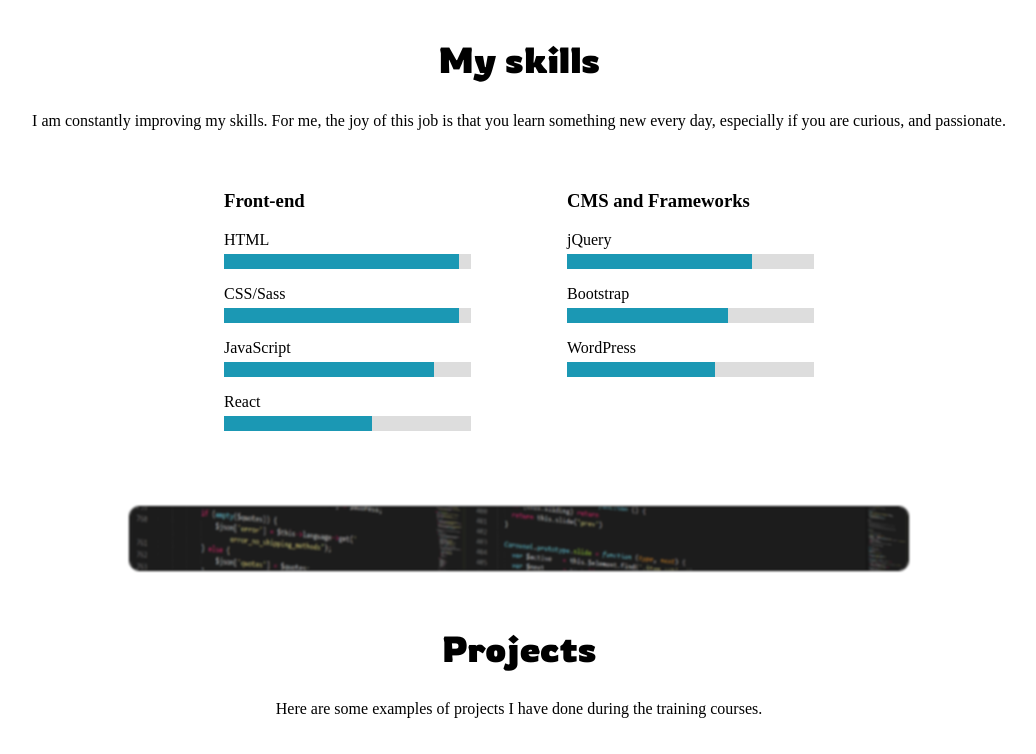
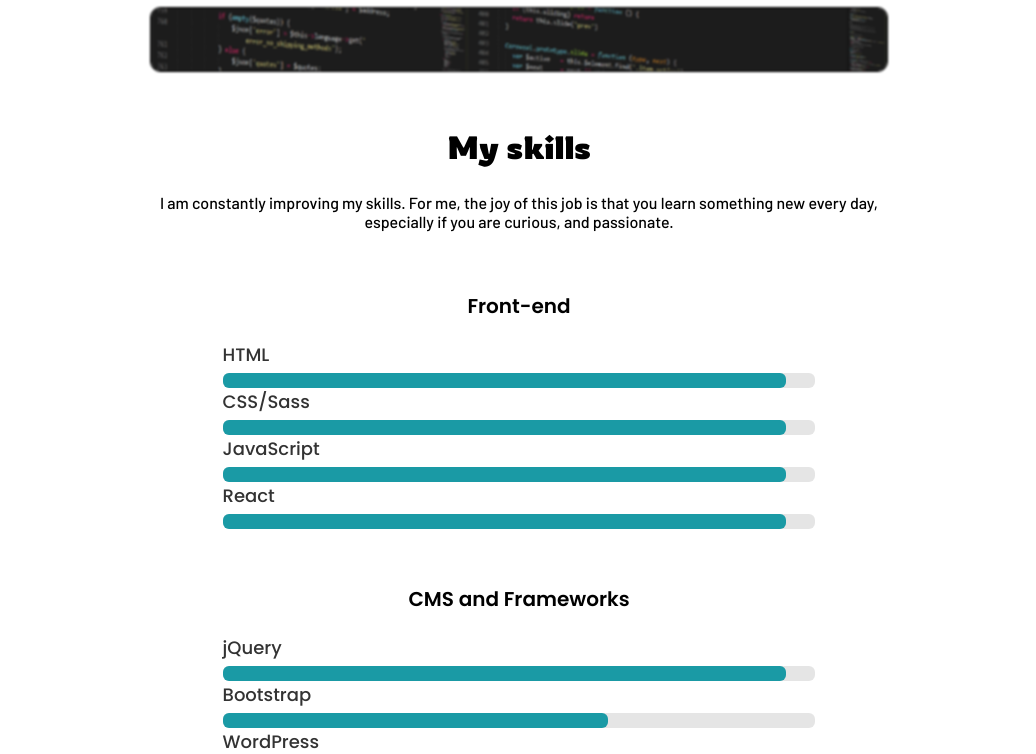
Before and after one commit to IvyWF/Portfolio, a website: page index.html in a window 1280 px wide. Shown: the part 1290-2044 px from the top of the page, without its empty margins (121-1157 px from the left). Drawn offline with Linux system fonts and the light colour scheme.

Commit message:
Animation added

```diff
--- a/index.html
+++ b/index.html
@@ -10,6 +10,8 @@
     <link href="https://fonts.googleapis.com/css2?family=Barlow:wght@500&display=swap" rel="stylesheet">
     <link href="https://fonts.googleapis.com/css2?family=Caveat:wght@600&display=swap" rel="stylesheet">
     <link href="https://fonts.googleapis.com/css2?family=Rowdies:wght@700&display=swap" rel="stylesheet">
+    <link href="https://fonts.googleapis.com/css2?family=Poppins:wght@200;300;400;500;600&display=swap" rel="stylesheet">
+    <link href="https://fonts.googleapis.com/css2?family=Raleway&display=swap" rel="stylesheet">
     <title>Portfolio - Junior Web Developer - Wenfei Xu</title>
 </head>
 
@@ -46,12 +48,15 @@
                 <p class="presentation__text">
                     Hello! My name is Wenfei Xu, Junior Web Developer.<br>
                     After several years of work experience, I decided to move towards a field for which I discovered a passion: programming, more particularly the front-end development.<br>
-                    I have been following training courses on OpenClassrooms, the 1st European platform of online training, which allowed me to learn different programming languages, such as <strong>HTML5, CSS3, JavaScript, and React</strong> as well as their use through various practical cases.<br>
-
+                    I have been following training courses on OpenClassrooms, the 1st European platform of online training, which allowed me to learn different programming languages, such as <strong style="color: #4070f4;">HTML5, CSS3, JavaScript, and React</strong> as well as their use through various practical cases.
+                    <br>
+                    <br>
                     <a href="#projects"><i class="fa-solid fa-arrow-right"></i><i class="fa-solid fa-arrow-right"></i><strong> To see my work...</strong></a>
                 </p>
             </div>
         </section>
+
+
 
         <section id="skills">
             <div class="skills__heading-image">
@@ -60,65 +65,84 @@
             <div class="skills__heading">
                 <h2>My skills</h2>
                 <p>
-                    I am constantly improving my skills. For me, the joy of this job is that you learn something new every day, especially if you are curious, and passionate.
+                    I am constantly improving my skills. For me, the joy of this job is that you learn something new every day,<br>
+                    especially if you are curious, and passionate.
                 </p>
             </div>
 
-            <div class="skills-lists">
-                <div class="skills-list skills-list-1">
-                    <h3 class="">Front-end</h3>
+            <div class="skills__list">
+                <div class="listFT">
+                    <h3>Front-end</h3>
+                    <div class="skill-box">
+                        <span class="title">HTML</span>
 
-                    <div class="skill">
-                        <p class="skill__name">HTML</p>
-                        <div class="skill__container">
-                            <div class="skill-bar"></div>
+                        <div class="skill-bar">
+                            <span class="skill-per">
+                                <!--<span class="tooltip">95%</span>-->
+                            </span>
                         </div>
                     </div>
 
-                    <div class="skill">
-                        <p class="skill__name">CSS/Sass</p>
-                        <div class="skill__container">
-                            <div class="skill-bar"></div>
+                    <div class="skill-box">
+                        <span class="title">CSS/Sass</span>
+
+                        <div class="skill-bar">
+                            <span class="skill-per">
+                                <!--<span class="tooltip">95%</span>-->
+                            </span>
                         </div>
                     </div>
 
-                    <div class="skill">
-                        <p class="skill__name">JavaScript</p>
-                         <div class="skill__container">
-                            <div class="skill-bar skill-bar__1"></div>
+                    <div class="skill-box">
+                        <span class="title">JavaScript</span>
+
+                        <div class="skill-bar">
+                            <span class="skill-per">
+                                <!--<span class="tooltip">85%</span>-->
+                            </span>
                         </div>
                     </div>
 
-                    <div class="skill">
-                        <p class="skill__name">React</p>
-                        <div class="skill__container">
-                            <div class="skill-bar skill-bar__2"></div>
+                    <div class="skill-box">
+                        <span class="title">React</span>
+
+                        <div class="skill-bar">
+                            <span class="skill-per">
+                                <!--<span class="tooltip">50%</span>-->
+                            </span>
                         </div>
                     </div>
                 </div>
 
+                <div>
+                    <h3>CMS and Frameworks</h3>
+                    <div class="skill-box">
+                        <span class="title">jQuery</span>
 
-                <div class="skills-list skills-list-2">
-                    <h3 class="">CMS and Frameworks</h3>
-
-                    <div class="skill">
-                        <p class="skill__name">jQuery</p>
-                        <div class="skill__container">
-                            <div class="skill-bar skill-bar__3"></div>
+                        <div class="skill-bar">
+                            <span class="skill-per">
+                                <!--<span class="tooltip">70%</span>-->
+                            </span>
                         </div>
                     </div>
 
-                    <div class="skill">
-                        <p class="skill__name">Bootstrap</p>
-                        <div class="skill__container">
-                            <div class="skill-bar skill-bar__4"></div>
+                    <div class="skill-box">
+                        <span class="title">Bootstrap</span>
+
+                        <div class="skill-bar">
+                            <span class="skill-per bar-animation bootstrap">
+                                <!--<span class="tooltip">65%</span>-->
+                            </span>
                         </div>
                     </div>
 
-                    <div class="skill">
-                        <p class="skill__name">WordPress</p>
-                        <div class="skill__container">
-                            <div class="skill-bar skill-bar__5"></div>
+                    <div class="skill-box">
+                        <span class="title">WordPress</span>
+
+                        <div class="skill-bar">
+                            <span class="skill-per bar-animation wordpress">
+                                <!--<span class="tooltip">65%</span>-->
+                            </span>
                         </div>
                     </div>
                 </div>
@@ -186,6 +210,6 @@
             <i class="fa-regular fa-copyright" aria-hidden="true"></i> Copyright 2023 - Wenfei Xu
         </div>
     </footer>
-    <script src="script.js"></script>
+    <script src="script.js" defer></script>
 </body>
 </html>
--- a/sass/main.scss
+++ b/sass/main.scss
@@ -1,23 +1,15 @@
-@import url('https://fonts.googleapis.com/css2?family=Barlow:wght@500&display=swap');
-/*font-family: 'Barlow', sans-serif;*/
 @import url('https://fonts.googleapis.com/css2?family=Barlow:wght@500&display=swap');
 /*font-family: 'Barlow', sans-serif;*/
 @import url('https://fonts.googleapis.com/css2?family=Caveat:wght@600&display=swap');
 /*font-family: 'Caveat', cursive;*/
 @import url('https://fonts.googleapis.com/css2?family=Rowdies:wght@700&display=swap');
 /*font-family: 'Rowdies', cursive;*/
+/* ===== Google Font Import - Poppins ===== */
+@import url('https://fonts.googleapis.com/css2?family=Poppins:wght@200;300;400;500;600&display=swap');
+/*font-family: 'Poppins', sans-serif;*/
+@import url('https://fonts.googleapis.com/css2?family=Raleway&display=swap');
+/*font-family: 'Raleway', sans-serif;*/
 
-@keyframes fadeInBottom {
-    0% {
-        transform: translateY(10%);
-        opacity: 0;
-    }
-
-    100% {
-        transform: translateY(0%);
-        opacity: 1;
-    }
-}
 
 @keyframes fadeInLeft {
     0% {
@@ -31,16 +23,35 @@
     }
 }
 
+
+
+@mixin flexCenter($direction) {
+    display: flex;
+    justify-content: center;
+    align-items: center;
+    flex-direction: $direction;
+}
+
 $indigo: #1a9aa5;
+$blue: #4070f4;
+
 
 body {
     margin: auto;
     width: 100%;
+    font-family: 'Barlow', sans-serif;
 }
 
 h2 {
     font-family: 'Rowdies', cursive;
-    font-size: 36px;
+    font-size: 32px;
+}
+
+h3 {
+    font-family: 'Poppins', sans-serif;
+    font-size: 20px;
+    font-weight: 600;
+    text-align: center;
 }
 
 * {
@@ -51,6 +62,7 @@ h2 {
     display: flex;
     justify-content: space-evenly;
     align-items: center;
+    margin-top: 1%;
 
     & img {
         width: 70px;
@@ -76,45 +88,6 @@ h2 {
     }
 }
 
-.skill {
-    &__name {
-        margin-bottom: 5px;
-    }
-
-    &__container {
-        width: 100%;
-        height: 15px;
-        background-color: #ddd;
-
-        & .skill-bar {
-            width: 95%;
-            height: 100%;
-            background-color: #1b98b4;
-
-            &__1 {
-                width: 85%;
-            }
-
-            &__2 {
-                width: 60%;
-            }
-
-            &__3 {
-                width: 75%;
-            }
-
-            &__4 {
-                width: 65%;
-            }
-
-            &__5 {
-                width: 60%;
-            }
-
-        }
-    }
-}
-
 .introduction {
     height: 350px;
     margin-top: 12px;
@@ -133,14 +106,16 @@ h2 {
         color: white;
         font-weight: bold;
         border: 3px solid #f1f1f1;
-        position: absolute;
-        bottom: 47%;
+        position: relative;
+        bottom: 50%;
         left: 50%;
         transform: translate(-50%, -50%);
         z-index: 2;
         width: 49%;
         padding: 20px;
         text-align: center;
+        margin-top: auto;
+        margin-bottom: auto;
 
         & h1 {
             font-family: 'Barlow', sans-serif;
@@ -204,8 +179,32 @@ h2 {
     }
 }
 
+@keyframes progress {
+    0%{
+        width: 0;
+        opacity: 1;
+    }
+    100%{
+        opacity: 1;
+    }
+}
+
+@keyframes css {
+    0%{
+        width: 0;
+        opacity: 1;
+    }
+    100%{
+        width: 95%;
+        opacity: 1;
+    }
+}
+
 #skills {
-    & .skills__heading-image {
+    margin: 0 15px;
+    padding: 10px 20px;
+
+    .skills__heading-image {
         height: 65px;
         width: 61%;
         margin-bottom: 55px;
@@ -222,40 +221,113 @@ h2 {
         }
     }
 
-    & .skills__heading {
+    .skills__heading {
         text-align: center;
         margin-bottom: 60px;
+
+        p {
+            font-size: 16px;
+        }
     }
 
-    & .skills-lists {
-        /*display: flex;
-        justify-content: space-evenly;
-        column-width: 185px;*/
-        column-count: 2;
-        column-gap: 6em;
-        margin-left: 345px;
-        margin-right: 345px;
-        animation: fadeInRight 900ms ease-in-out both;
+    .skills__list{
+        margin-left: 15%;
+        margin-right: 15%;
 
-        & .skills-list {
-            height: 100%;
+        .listFT {
+            margin-bottom: 55px;
         }
 
-        & .skills-list-1 {
-            margin-bottom: 54px;
+        .skill-box {
+            width: 70%;
+            margin-left: auto;
+            margin-right: auto;
 
-            & h3 {
-                margin-top: 0;
+            .title {
+                display: block;
+                font-size: 18px;
+                font-weight: 500;
+                color: #333;
+                font-family: 'Poppins', sans-serif;
+            }
+
+            .skill-bar {
+                height: 15px;
+                width: 100%;
+                border-radius: 6px;
+                margin-top: 5px;
+                background: rgba(0,0,0,0.1);
+
+                .skill-per {
+                    position: relative;
+                    display: block;
+                    height: 100%;
+                    width: 95%;
+                    border-radius: 6px;
+                    background: $indigo;
+                    opacity: 0;
+
+                    &.css {
+                        width: 95%;
+                    }
+
+                    &.javascript {
+                        width: 85%;
+                    }
+
+                    &.react {
+                        width: 50%;
+                    }
+
+
+                    &.jquery {
+                        width: 70%;
+
+                    }
+
+                    &.bootstrap {
+                        width: 65%;
+
+                    }
+
+                    &.wordpress {
+                        width: 65%;
+
+                    }
+
+                    /*.tooltip {
+                        position: absolute;
+                        right: -14px;
+                        top: -28px;
+                        font-size: 9px;
+                        font-weight: 500;
+                        color: #fff;
+                        padding: 2px 6px;
+                        border-radius: 3px;
+                        background: $indigo;
+                        z-index: 1;
+
+                        &::before {
+                            content: '';
+                            position: absolute;
+                            left: 50%;
+                            bottom: -2px;
+                            height: 10px;
+                            width: 10px;
+                            z-index: -1;
+                            background-color: $indigo;
+                            transform: translateX(-50%) rotate(45deg);
+
+                        }
+                    }*/
+                }
             }
         }
     }
 }
 
-@mixin flexCenter($direction) {
-    display: flex;
-    justify-content: center;
-    align-items: center;
-    flex-direction: $direction;
+.bar-animation {
+    animation: progress 0.4s ease-in-out forwards;
 }
 
 #projects {
@@ -300,6 +372,12 @@ h2 {
         transition: 0.5s ease;
         &:hover {
             opacity: 1;
+        }
+
+        .pj-presentation {
+            p {
+                font-size: 16px;
+            }
         }
 
         & img {
--- a/script.js
+++ b/script.js
@@ -35,3 +35,23 @@ let aText = new Array(
 
 
     typewriter();
+
+const animTrigger = document.querySelectorAll('.skill-per');
+
+const observer = new IntersectionObserver ((entries) => {
+    entries.forEach((entry) => {
+        if (entry.isIntersecting) {
+            entry.target.classList.add('bar-animation');
+        } else {
+            entry.target.classList.remove('bar-animation');
+        }
+    })
+}, {
+    threshold: 0.5
+});
+
+for (let i = 0; i < animTrigger.length; i++) {
+    const el = animTrigger[i];
+
+    observer.observe(el);
+}
```
Also changed, not shown: css/style.css, 1 other file.
